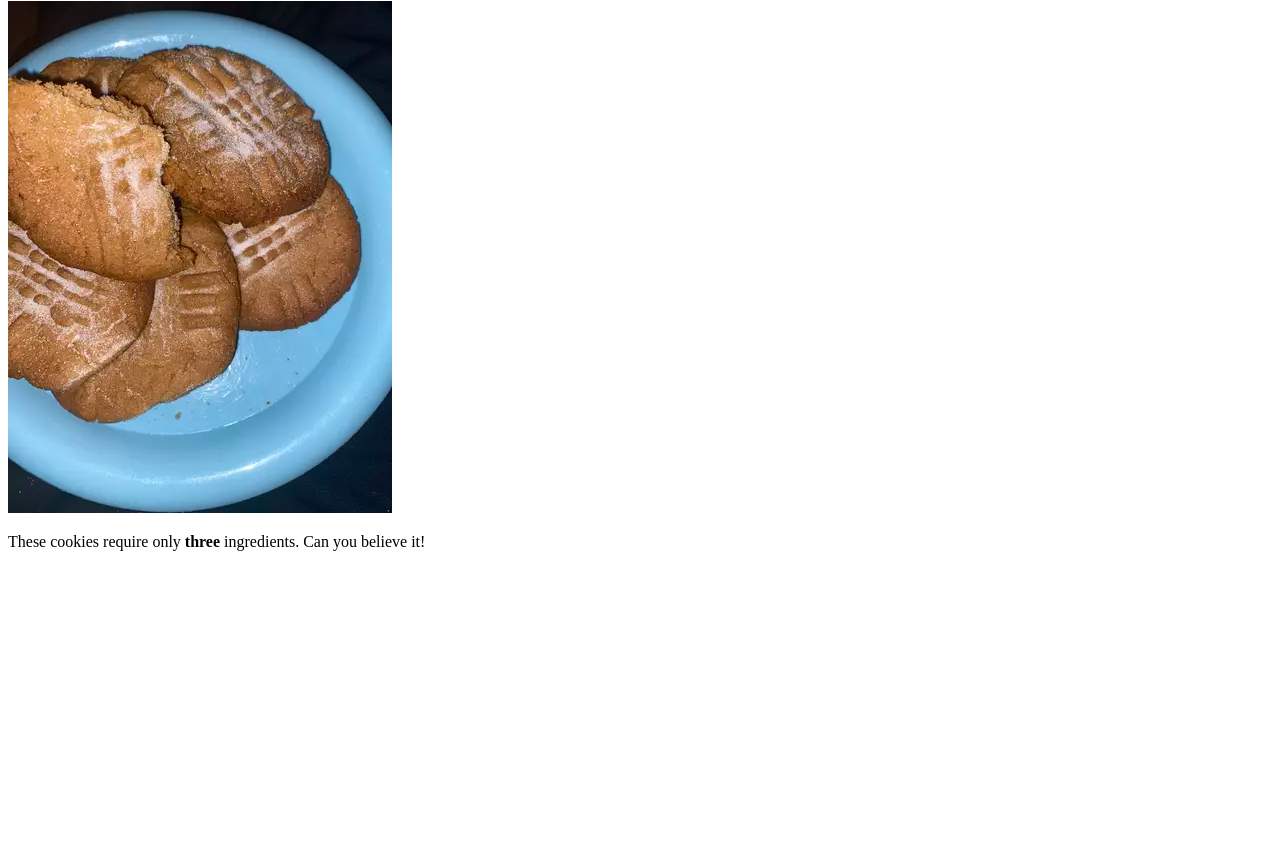
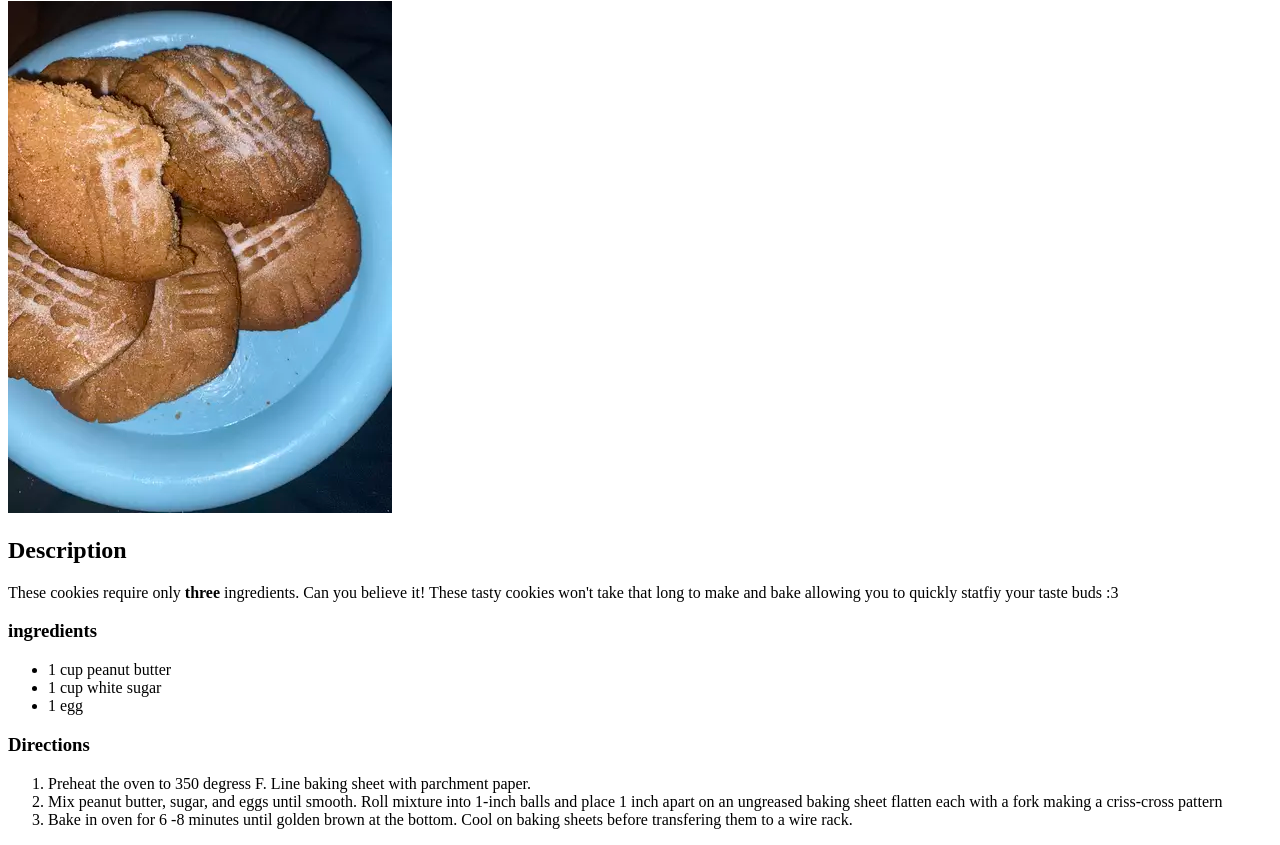
Before and after one commit to cookie4566/odin_recipes_2, a plain HTML site: page recipes/peanut_cookies.html in a window 1280 px wide. Shown: the part 79-924 px from the top of the page. Before the commit the page ends 800 px from the top, so only its background shows below. Drawn offline with Linux system fonts and the light colour scheme.

Commit message:
finished the recipe for the cookies

```diff
--- a/recipes/peanut_cookies.html
+++ b/recipes/peanut_cookies.html
@@ -7,7 +7,20 @@
 <body>
     <h1> Peanut butter cookies! </h1>
     <img src = "../images/cookies.webp">
-    <p>These cookies require only <strong>three</strong> ingredients. Can you believe it!</p>
+    <h2>Description</h2>
+    <p>These cookies require only <strong>three</strong> ingredients. Can you believe it! These tasty cookies won't take that long to make and bake allowing you to quickly statfiy your taste buds :3 </p>
+    <h3>ingredients</h3>
+    <ul>
+        <li>1 cup peanut butter</li>
+        <li>1 cup white sugar</li>
+        <li>1 egg</li>
+    </ul>
+    <h3>Directions</h3>
+    <ol>
+        <li>Preheat the oven to 350 degress F. Line baking sheet with parchment paper.</li>
+        <li>Mix peanut butter, sugar, and eggs until smooth. Roll mixture into 1-inch balls and place 1 inch apart on an ungreased baking sheet flatten each with a fork making a criss-cross pattern</li>
+        <li>Bake in oven for 6 -8 minutes until golden brown at the bottom. Cool on baking sheets before transfering them to a wire rack.</li>
+    </ol>
 </body>
 
 </html>
```
